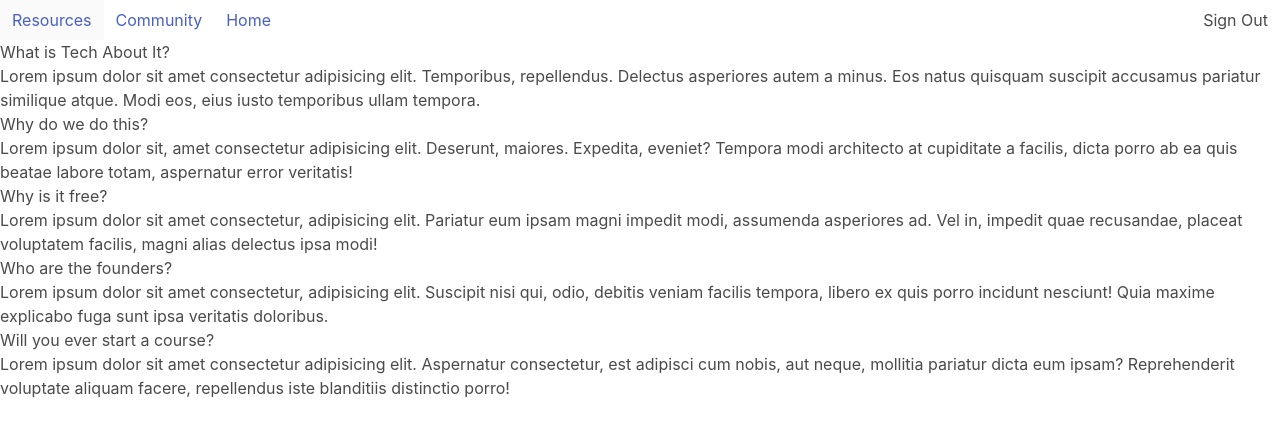
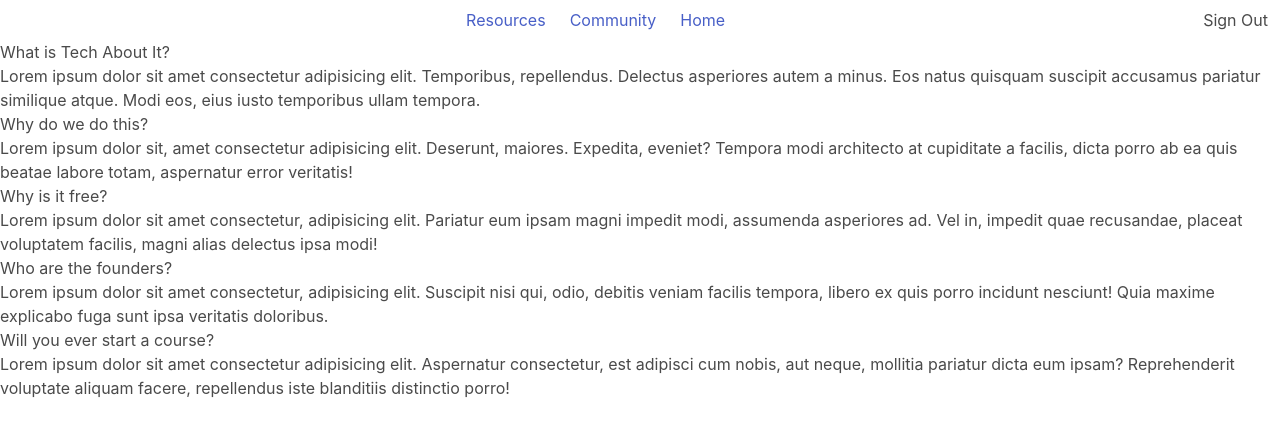
Before and after one commit to nvsco-10/tech-it-out, a React (Create React App) app in the folder client/: page /about in a window 1280 px wide. Shown: the top 436 px of the page. Built offline with nearby package versions, Linux system fonts and the light colour scheme.

Commit message:
added more sass files fro styling

```diff
--- a/client/src/components/Header.jsx
+++ b/client/src/components/Header.jsx
@@ -1,16 +1,12 @@
 import React from "react";
 import { Link } from "react-router-dom";
-import logo from '../images/tech-it-out-black.png'
+import "../css/Header.scss";
+import logo from "../images/tech-it-out-black.png";
 
 export default function Header() {
   return (
     <div>
       <header>
-        {/* <marquee behavior="" direction="">
-        logo image
-        <h1>Welcome! Let's Tech It Out!!</h1>
-        </marquee> */}
-
         <nav className="navbar" role="navigation">
           <div className="navbar-brand">
             <a className="navbar-item" href="/about">
@@ -18,14 +14,24 @@ export default function Header() {
             </a>
           </div>
 
-          <div className="navbar-start">
+          <div className="navbar-start has-text-centered">
             <nav className="navbar-menu">
-              <a className="navbar-item"><Link to="/resources">Resources</Link></a>
-              <a className="navbar-item"><Link to="/community">Community</Link></a>
-              <a className="navbar-item"><Link to="/">Home</Link></a>
-              <a className="navbar-item"><Link to="/profile">Profile</Link></a>
+              <a className="navbar-item">
+                <Link to="/resources">Resources</Link>
+              </a>
+              <a className="navbar-item">
+                <Link to="/community">Community</Link>
+              </a>
+              <a className="navbar-item">
+                <Link to="/">Home</Link>
+              </a>
+              <a className="navbar-item">
+                <Link to="/profile">Profile</Link>
+              </a>
             </nav>
-            <button className="button is-info"><Link to="/login">Login</Link></button>
+            <button className="button is-info">
+              <Link to="/login">Login</Link>
+            </button>
           </div>
         </nav>
       </header>
--- /dev/null
+++ b/client/src/css/header.scss
@@ -0,0 +1,13 @@
+
+header {
+    margin-top: 1rem;
+}
+
+.navbar-start {
+    display: flex;
+    .navbar-menu{
+        display: flex;
+        justify-content: center;
+
+    }
+}
--- a/client/src/pages/Main.jsx
+++ b/client/src/pages/Main.jsx
@@ -1,5 +1,6 @@
 import React from "react";
-import "bulma/css/bulma.min.css";
+// import "bulma/css/bulma.min.css";
+import "../css/main.scss"
 import Header from "../components/Header";
 import Footer from "../components/Footer";
 import { Link } from "react-router-dom";
```
Also changed, not shown: client/src/css/main.scss (added).
